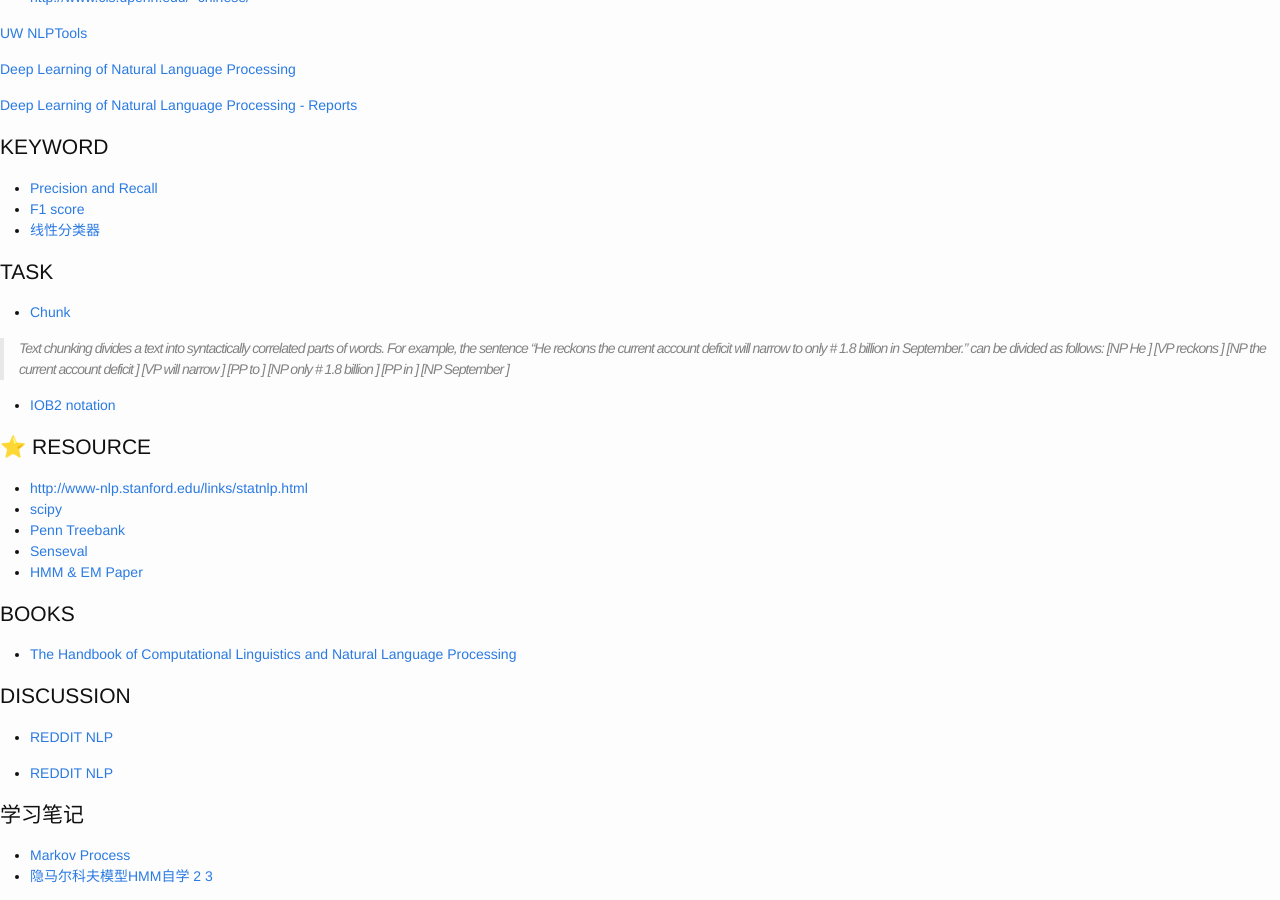
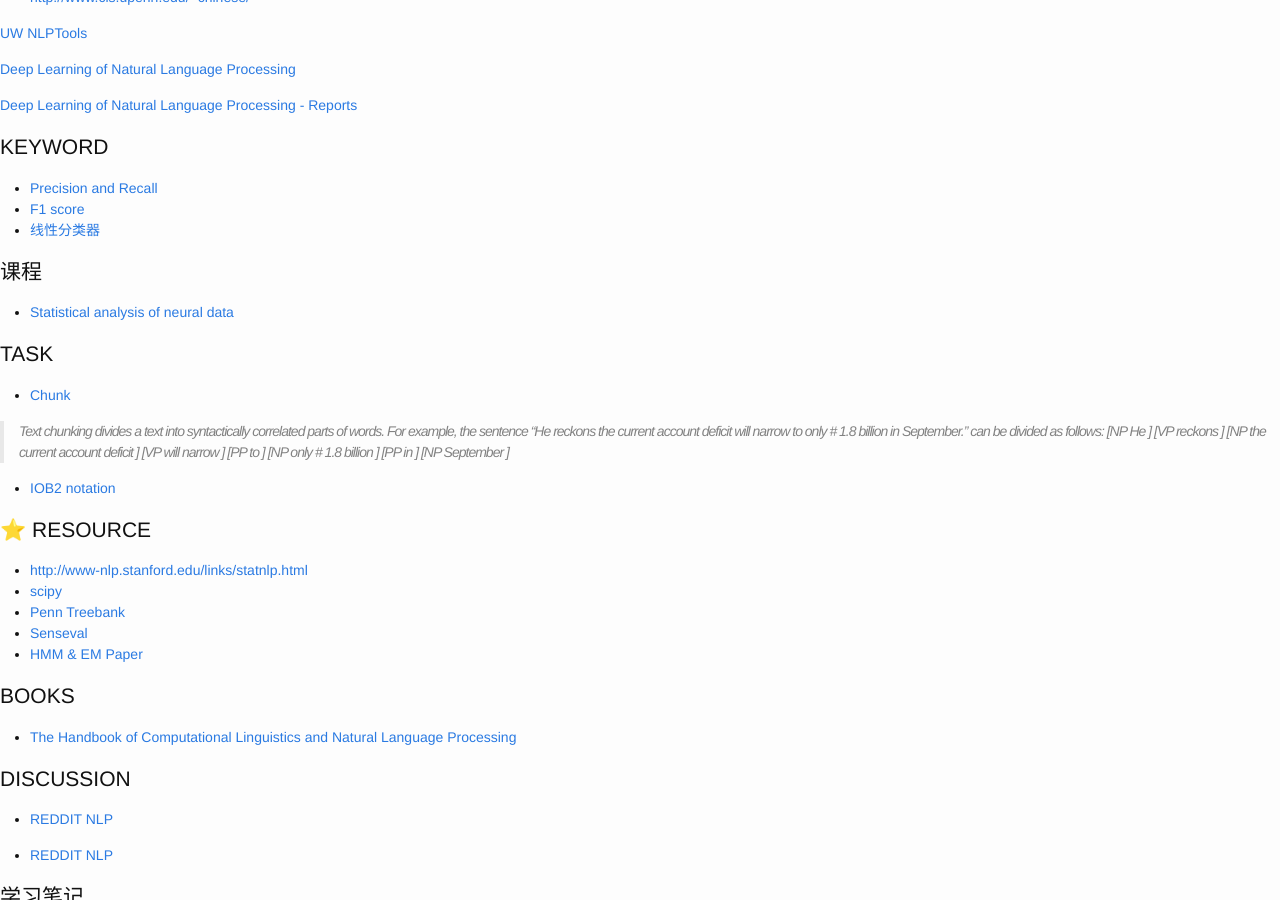
Before and after one commit to cnwarden/cnwarden.github.io, a Jekyll site: the page built from ml/index.md, in a window 1280 px wide and 900 px high, scrolled down 922 px. Built offline with Jekyll 4.4.1, drawn with Linux system fonts in a browser that asks for light colours; emoji names are drawn with the system emoji font.

Commit message:
Update index.md

```diff
--- a/ml/index.md
+++ b/ml/index.md
@@ -63,6 +63,10 @@ Stanford relation extractor is a Java implementation to find relations between t
 * [F1 score](https://en.wikipedia.org/wiki/F1_score)
 * [线性分类器](https://en.wikipedia.org/wiki/Linear_classifier)
 
+# 课程
+
+* [Statistical analysis of neural data](http://www.stat.columbia.edu/~liam/teaching/neurostat-fall15/)
+
 # TASK
 
 * [Chunk](http://www.chokkan.org/software/crfsuite/tutorial.html)
```
